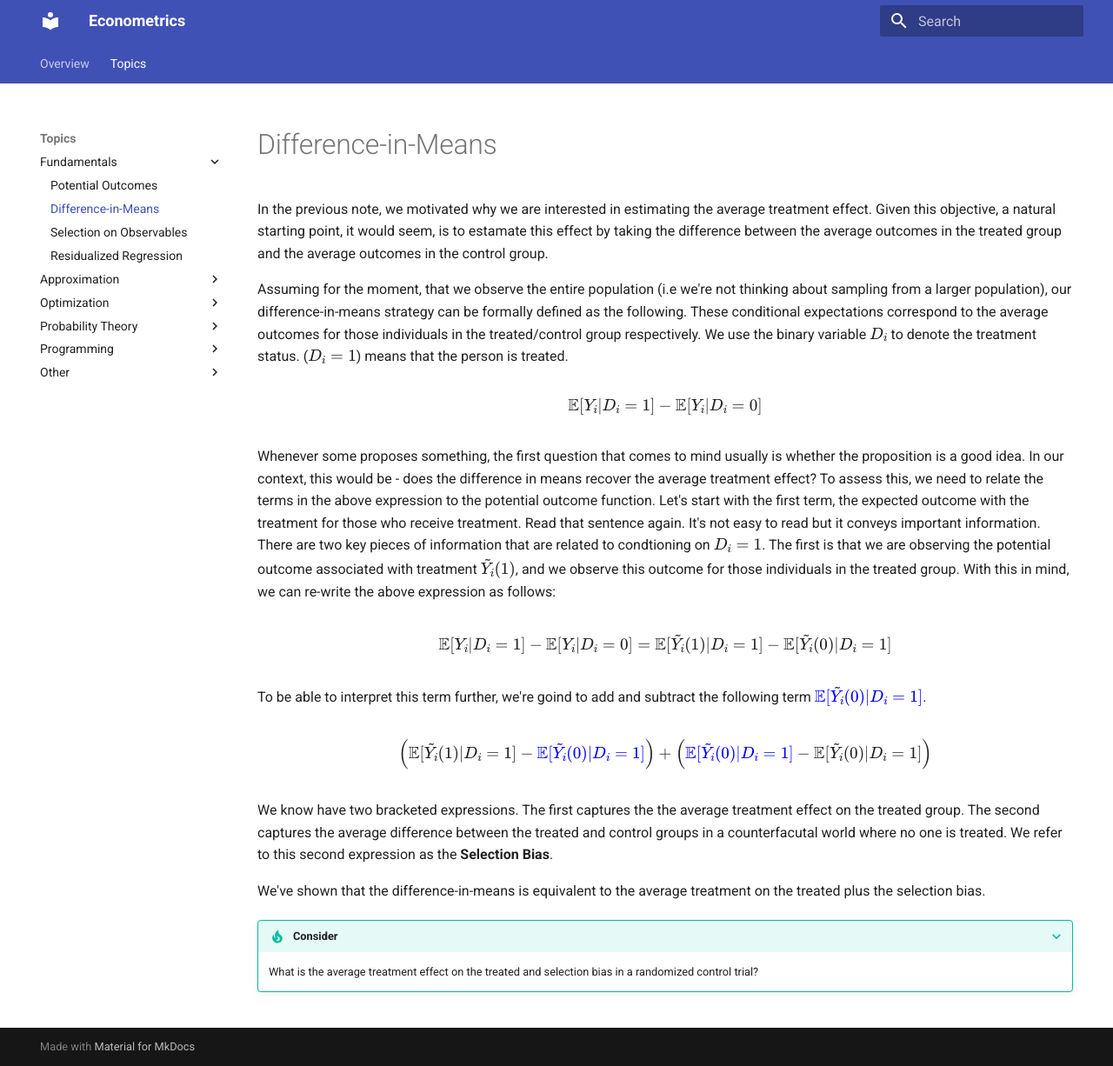
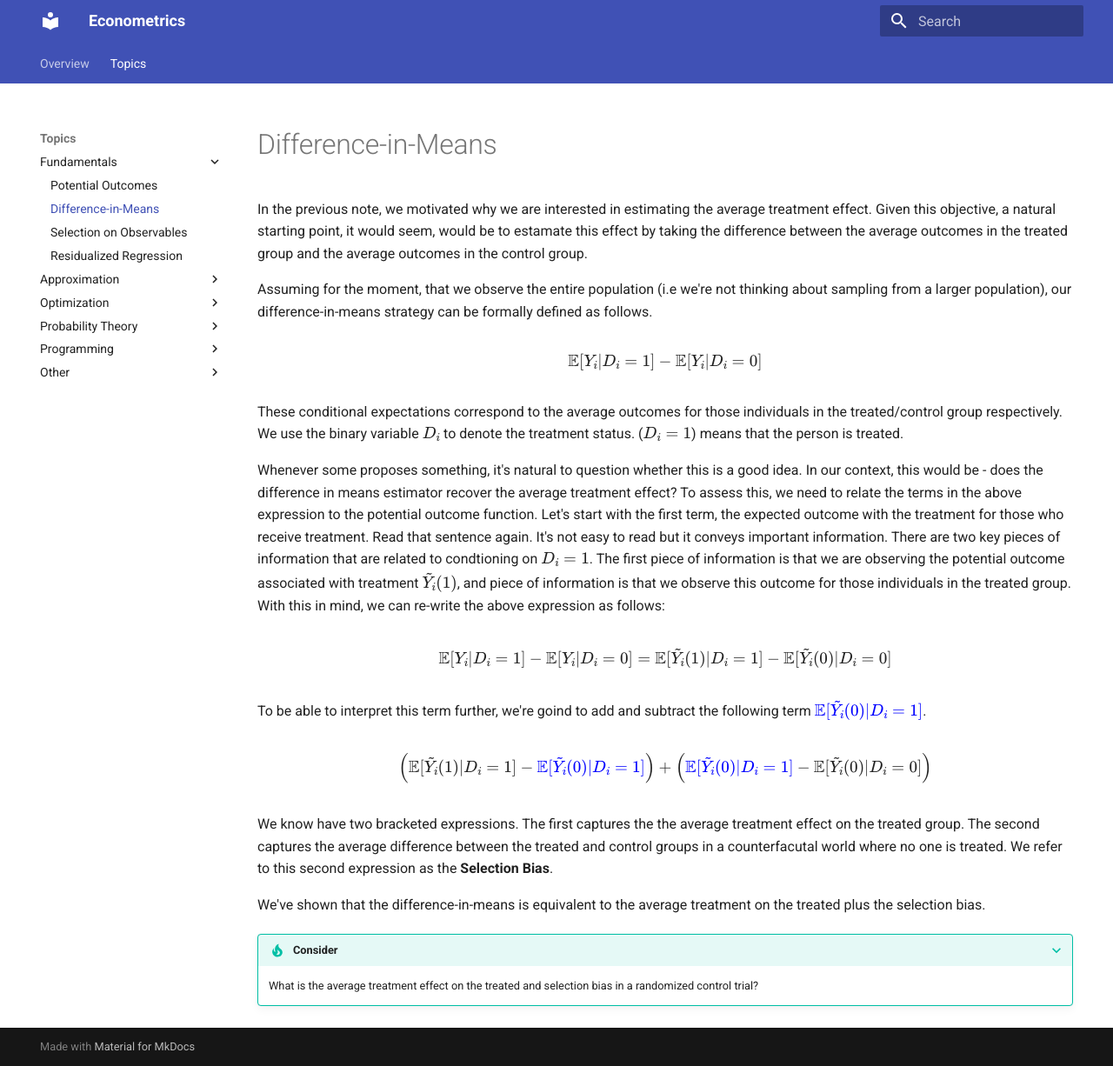
Before and after one commit to pharringtonp19/econometrics, an MkDocs documentation site: the page built from docs/chapters/fundamentals/difference-in-means.md, in a window 1280 px wide and 1226 px high. Shown: the whole window at 87% size. Built offline with MkDocs 1.6.1 and Material for MkDocs 9.7.7, drawn with Linux system fonts in a browser that asks for light colours.

Commit message:
fixed typo

```diff
--- a/docs/chapters/fundamentals/difference-in-means.md
+++ b/docs/chapters/fundamentals/difference-in-means.md
@@ -1,17 +1,19 @@
-In the previous note, we motivated why we are interested in estimating the average treatment effect. Given this objective, a natural starting point, it would seem, is to estamate this effect by taking the difference between the average outcomes in the treated group and the average outcomes in the control group.
+In the previous note, we motivated why we are interested in estimating the average treatment effect. Given this objective, a natural starting point, it would seem, would be to estamate this effect by taking the difference between the average outcomes in the treated group and the average outcomes in the control group.
 
-Assuming for the moment, that we observe the entire population (i.e we're not thinking about sampling from a larger population), our difference-in-means strategy can be formally defined as the following. These conditional expectations correspond to the average outcomes for those individuals in the treated/control group respectively. We use the binary variable $D_i$ to denote the treatment status. ($D_i=1$) means that the person is treated.
+Assuming for the moment, that we observe the entire population (i.e we're not thinking about sampling from a larger population), our difference-in-means strategy can be formally defined as follows.
 
 $$\mathbb{E}[Y_i \vert D_i = 1] - \mathbb{E}[Y_i \vert D_i=0]$$
 
-Whenever some proposes something, the first question that comes to mind usually is whether the proposition is a good idea. In our context, this would be - does the difference in means recover the average treatment effect? To assess this, we need to relate the terms in the above expression to the potential outcome function. Let's start with the first term, the expected outcome with the treatment for those who receive treatment. Read that sentence again. It's not easy to read but it conveys important information. There are two key pieces of information that are related to condtioning on $D_i=1$. The first is that we are observing the potential outcome associated with treatment $\tilde{Y}_i(1)$, and we observe this outcome for those individuals in the treated group. With this in mind, we can re-write the above expression as follows:
+These conditional expectations correspond to the average outcomes for those individuals in the treated/control group respectively. We use the binary variable $D_i$ to denote the treatment status. ($D_i=1$) means that the person is treated.
+
+Whenever some proposes something, it's natural to question whether this is a good idea. In our context, this would be - does the difference in means estimator recover the average treatment effect? To assess this, we need to relate the terms in the above expression to the potential outcome function. Let's start with the first term, the expected outcome with the treatment for those who receive treatment. Read that sentence again. It's not easy to read but it conveys important information. There are two key pieces of information that are related to condtioning on $D_i=1$. The first piece of information is that we are observing the potential outcome associated with treatment $\tilde{Y}_i(1)$, and piece of information is that we observe this outcome for those individuals in the treated group. With this in mind, we can re-write the above expression as follows:
 
 
-$$\begin{align*}\mathbb{E}[Y_i \vert D_i = 1] - \mathbb{E}[Y_i \vert D_i=0] &= \mathbb{E}[\tilde{Y}_i(1) \vert D_i = 1] - \mathbb{E}[\tilde{Y}_i(0) \vert D_i = 1] \end{align*}$$
+$$\begin{align*}\mathbb{E}[Y_i \vert D_i = 1] - \mathbb{E}[Y_i \vert D_i=0] &= \mathbb{E}[\tilde{Y}_i(1) \vert D_i = 1] - \mathbb{E}[\tilde{Y}_i(0) \vert D_i = 0] \end{align*}$$
 
 To be able to interpret this term further, we're goind to add and subtract the following term $\textcolor{blue}{\mathbb{E}[\tilde{Y}_i(0) \vert D_i=1]}$.
 
-$$\begin{align*}\Big( \mathbb{E}[\tilde{Y}_i(1) \vert D_i = 1] - \textcolor{blue}{\mathbb{E}[\tilde{Y}_i(0) \vert D_i=1]}\Big) + \Big(\textcolor{blue}{\mathbb{E}[\tilde{Y}_i(0) \vert D_i=1]} - \mathbb{E}[\tilde{Y}_i(0) \vert D_i = 1]\Big) \end{align*}$$
+$$\begin{align*}\Big( \mathbb{E}[\tilde{Y}_i(1) \vert D_i = 1] - \textcolor{blue}{\mathbb{E}[\tilde{Y}_i(0) \vert D_i=1]}\Big) + \Big(\textcolor{blue}{\mathbb{E}[\tilde{Y}_i(0) \vert D_i=1]} - \mathbb{E}[\tilde{Y}_i(0) \vert D_i = 0]\Big) \end{align*}$$
 
 We know have two bracketed expressions. The first captures the the average treatment effect on the treated group. The second captures the average difference between the treated and control groups in a counterfacutal world where no one is treated. We refer to this second expression as the **Selection Bias**.
 
--- a/mkdocs.yml
+++ b/mkdocs.yml
@@ -14,6 +14,7 @@ nav:
         - Residualized Regression: "chapters/fundamentals/residualized regression.md"
       - Approximation:
         - Introduction: "chapters/approximation/introduction.md"
+        - Topology: "chapters/approximation/topology.md"
         - Asymptotics: "chapters/approximation/asymptotics.md"
         - Curse of Dimensionality: "chapters/approximation/curse_of_dimensionality.md"
         - Kernels: "chapters/approximation/kernels.md"
```
Also changed, not shown: docs/chapters/approximation/topology.md (added, +5 -0 lines), docs/chapters/fundamentals/residualized regression.md (+1 -1 lines), docs/chapters/probability theory/conditioning.md (+12 -0 lines), docs/index.md (+2 -0 lines), docs/chapters/fundamentals/potential outcomes.md (line endings or trailing spaces).
